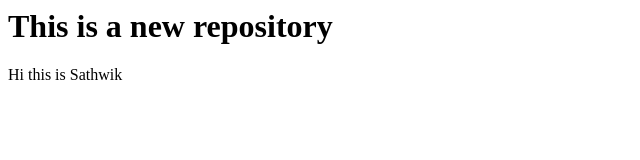
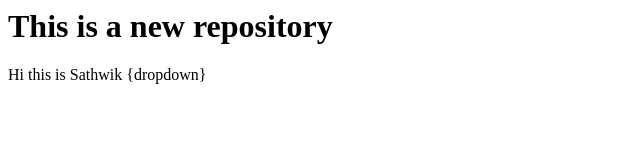
Before and after one commit to SathwikNarla/LocalRepo, a plain HTML site: page index.html in a window 1280 px wide. Shown: the full height of the page, 0-640 px from the left. Drawn offline with Linux system fonts and the light colour scheme.

Commit message:
Adding DropDown

```diff
--- a/index.html
+++ b/index.html
@@ -1,2 +1,2 @@
 <h1>This is a new repository</h1>
-<p>Hi this is Sathwik</p>
+<p>Hi this is Sathwik {dropdown}</p>
```
